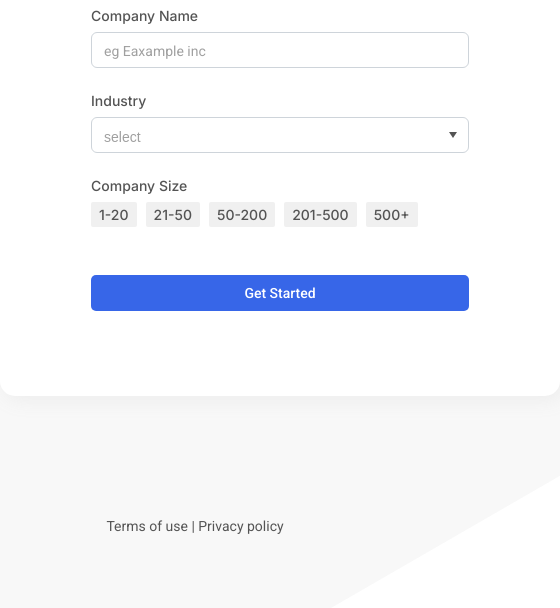
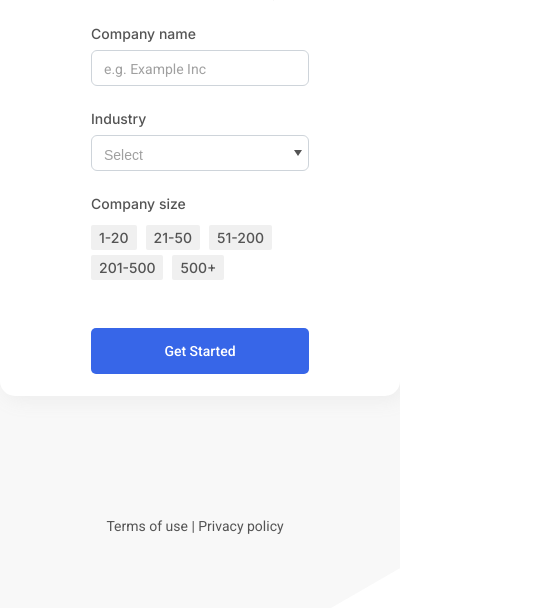
Before and after one commit to obinneji/wobot-assignment-solution, a plain HTML site: page index.html in a window 390 px wide. Shown: the part 293-901 px from the top of the page, 560 px wide, since content can reach past the window. Drawn offline with Linux system fonts and the light colour scheme.

Commit message:
mobile view

```diff
--- a/index.html
+++ b/index.html
@@ -32,25 +32,25 @@
           </p>
         </header>
         <form action="">
-          <label for="">Company Name</label>
+          <label for="">Company name</label>
           <input
             type="text"
             name="Company name"
             id=""
-            placeholder="eg Eaxample inc"
+            placeholder="e.g. Example Inc"
           />
           <label for="Industry" class="label-tag">Industry</label>
           <select id="Industry" name="Industry">
-            <option value="select">select</option>
+            <option value="select">Select</option>
             <option value="option1">option1</option>
             <option value="option1">option2</option>
             <option value="option1">option3</option>
           </select>
-          <label for="" class="label-tag">Company Size</label>
+          <label for="" class="label-tag">Company size</label>
           <div class="input-buttons">
             <button class="input-buttontag">1-20</button>
             <button class="input-buttontag">21-50</button>
-            <button class="input-buttontag">50-200</button>
+            <button class="input-buttontag">51-200</button>
             <button class="input-buttontag">201-500</button>
             <button class="input-buttontag">500+</button>
           </div>
--- a/styles.css
+++ b/styles.css
@@ -110,6 +110,7 @@ font-size: 14px;
 line-height: 17px;
 color: var(--textPrimary);
 margin-right: 5px;
+margin-top: 5px;
 }
 .input-buttontag:hover{
     background-color: var(--primaryColor);
@@ -124,7 +125,7 @@ margin-right: 5px;
     background: var(--primaryColor);
 border-radius: 5px;
 color: var(--white);
-padding: 10px 40px;
+padding: 15px 40px;
 border: none;
 font-family: 'Roboto';
 font-weight: 500;
@@ -145,3 +146,12 @@ font-size: 14px;
 line-height: 18px;
 color: var(--textPrimary);
 }
+@media (max-width: 600px) {
+    body{
+        overflow-x: hidden;
+    }
+
+    main{
+        width: 400px;
+    }
+}
```
Also changed, not shown: 1 other file.
